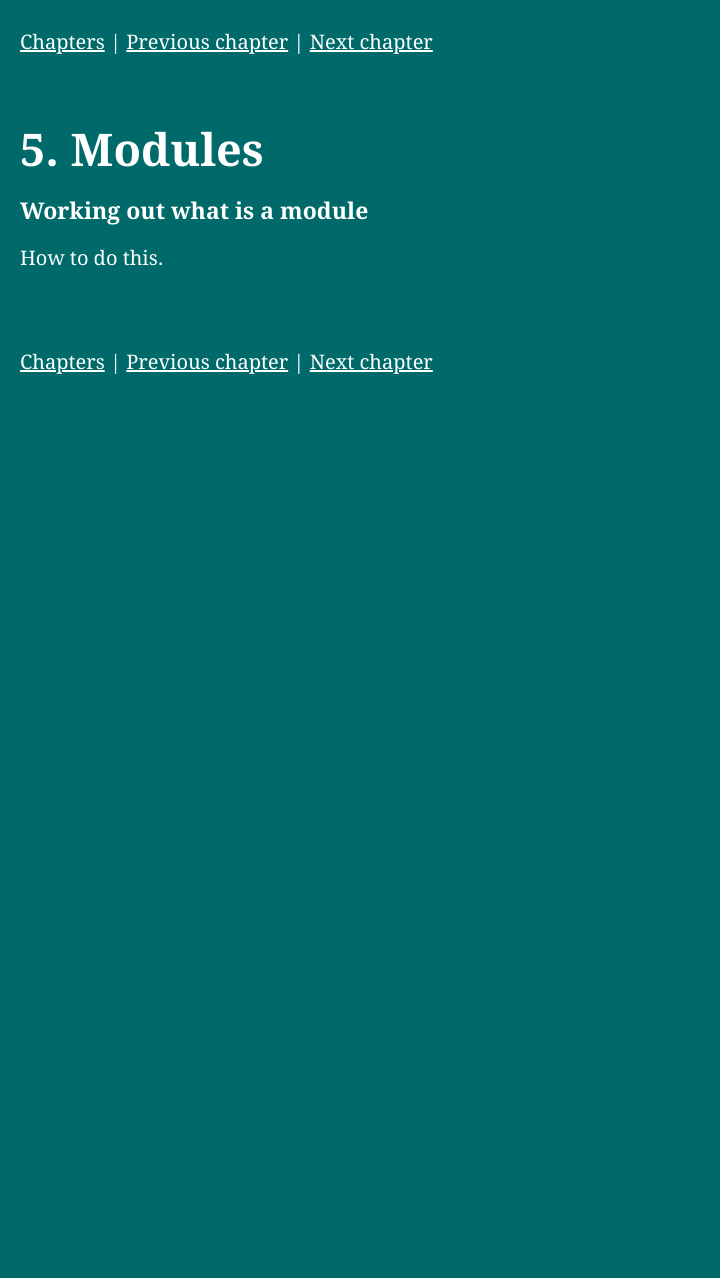
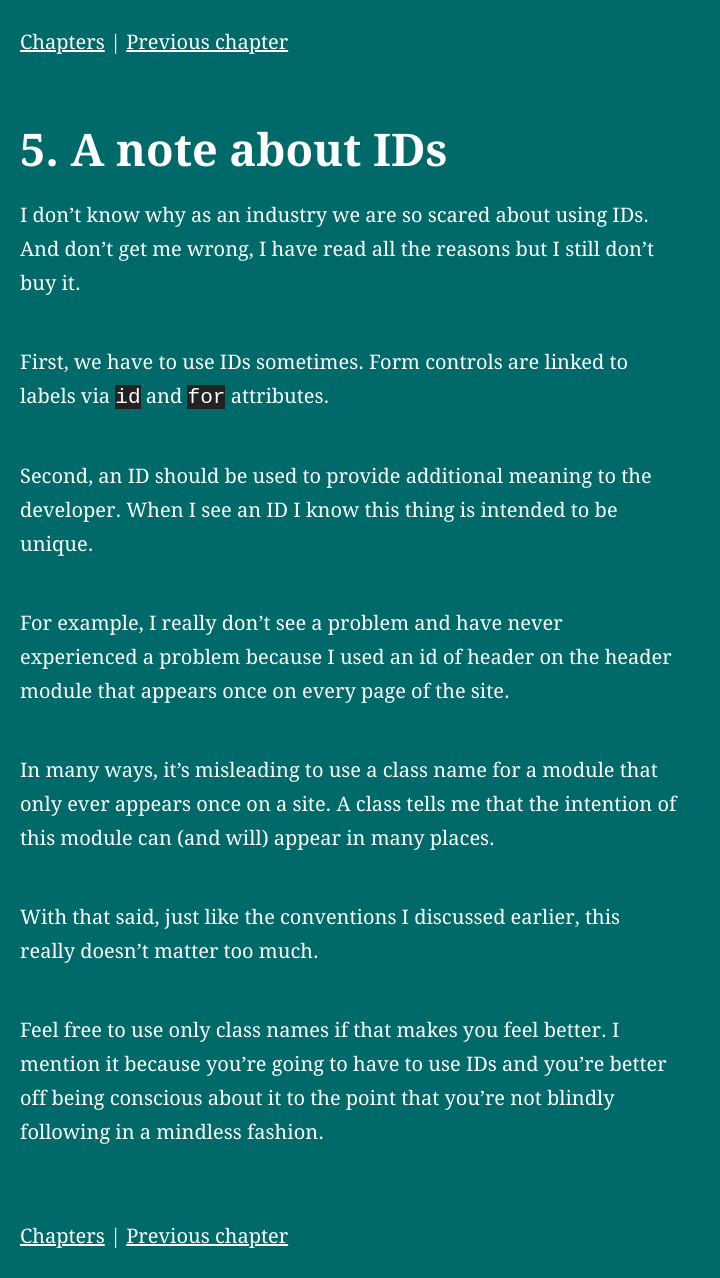
Before and after one commit to adamsilver/maintainablecss.com-jekyll, a Jekyll site: the page built from _pages/05-ids.md, in a window 1280 px wide. Shown: the whole page, without its empty margins (0-720 px from the left). Built offline with Jekyll 4.4.1, drawn with Linux system fonts in a browser that asks for light colours; before the commit the page ends 900 px from its top, so only the background shows below that.

Commit message:
Ids added

```diff
--- /dev/null
+++ b/_pages/05-ids.md
@@ -0,0 +1,22 @@
+---
+layout: chapter
+title: 5. A note about IDs
+id: chapter5
+permalink: /chapters/5/
+previousPage:
+  href: /chapters/4/
+---
+
+I don't know why as an industry we are so scared about using IDs. And don't get me wrong, I have read all the reasons but I still don't buy it.
+
+First, we have to use IDs sometimes. Form controls are linked to labels via `id` and `for` attributes.
+
+Second, an ID should be used to provide additional meaning to the developer. When I see an ID I know this thing is intended to be unique.
+
+For example, I really don't see a problem and have never experienced a problem because I used an id of header on the header module that appears once on every page of the site.
+
+In many ways, it's misleading to use a class name for a module that only ever appears once on a site. A class tells me that the intention of this module can (and will) appear in many places.
+
+With that said, just like the conventions I discussed earlier, this really doesn't matter too much.
+
+Feel free to use only class names if that makes you feel better. I mention it because you're going to have to use IDs and you're better off being conscious about it to the point that you're not blindly following in a mindless fashion.
```
Also changed, not shown: _pages/16-module.md (renamed from _pages/05-module.md, +3 -3 lines), _pages/17-other.md (renamed from _pages/06-other.md, +3 -3 lines), 5 other files.
